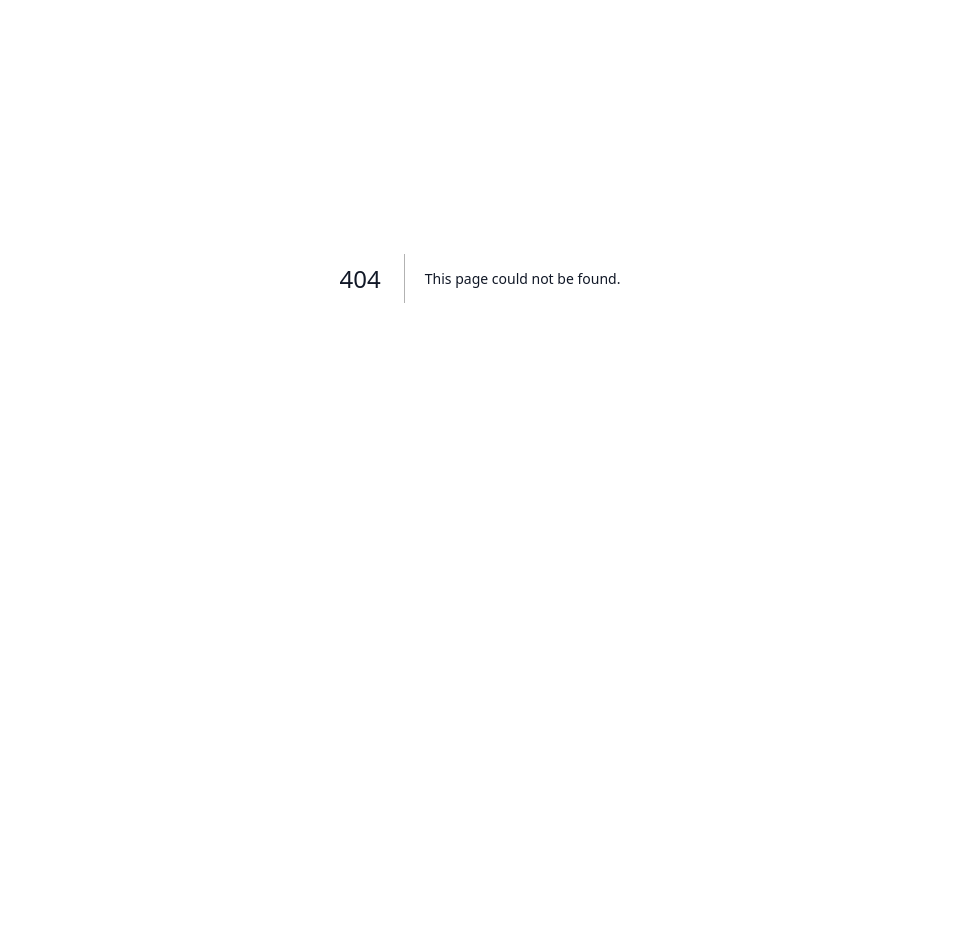
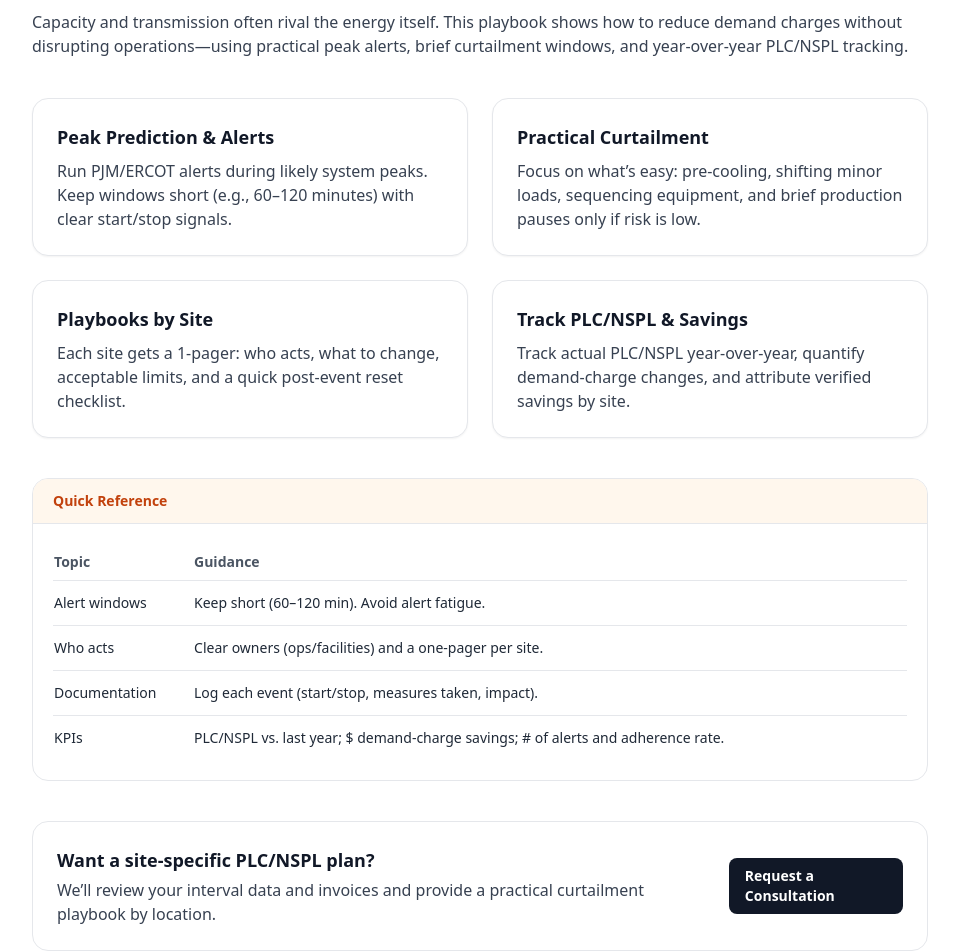
Before and after one commit to Alychang894/chang-energy-site, a Next.js app: page /resources/capacity-transmission-playbook in a window 1280 px wide. Before the commit this address had no page. Shown: the part 195-1147 px from the top of the page, without its empty margins (160-1119 px from the left). Before the commit the page ends 873 px from the top, so only its background shows below. Built offline with nearby package versions, Linux system fonts and the light colour scheme.

Commit message:
Create page.tsx

```diff
--- /dev/null
+++ b/app/resources/capacity-transmission-playbook/page.tsx
@@ -0,0 +1,138 @@
+// app/resources/capacity-transmission-playbook/page.tsx
+import Link from "next/link";
+import FadeIn from "@/components/FadeIn";
+
+export const metadata = {
+  title: "Capacity & Transmission Playbook | Resources | Chang Energy",
+  description:
+    "Practical PLC/NSPL and demand-charge strategy: peak alerts, curtailment playbooks, and year-over-year savings tracking.",
+};
+
+export default function Page() {
+  return (
+    <main className="px-6 py-14">
+      <div className="mx-auto max-w-4xl">
+        <FadeIn>
+          <p className="text-sm text-gray-500">
+            <Link href="/resources" className="hover:underline">
+              Resources
+            </Link>{" "}
+            / Capacity & Transmission Playbook
+          </p>
+
+          <h1 className="mt-2 text-3xl font-bold tracking-tight text-gray-900">
+            Capacity & Transmission Playbook
+          </h1>
+          <p className="mt-3 text-gray-700">
+            Capacity and transmission often rival the energy itself. This
+            playbook shows how to reduce demand charges without disrupting
+            operations—using practical peak alerts, brief curtailment windows,
+            and year-over-year PLC/NSPL tracking.
+          </p>
+        </FadeIn>
+
+        {/* Key ideas */}
+        <div className="mt-10 grid gap-6 md:grid-cols-2">
+          {[
+            {
+              title: "Peak Prediction & Alerts",
+              body:
+                "Run PJM/ERCOT alerts during likely system peaks. Keep windows short (e.g., 60–120 minutes) with clear start/stop signals.",
+            },
+            {
+              title: "Practical Curtailment",
+              body:
+                "Focus on what’s easy: pre-cooling, shifting minor loads, sequencing equipment, and brief production pauses only if risk is low.",
+            },
+            {
+              title: "Playbooks by Site",
+              body:
+                "Each site gets a 1-pager: who acts, what to change, acceptable limits, and a quick post-event reset checklist.",
+            },
+            {
+              title: "Track PLC/NSPL & Savings",
+              body:
+                "Track actual PLC/NSPL year-over-year, quantify demand-charge changes, and attribute verified savings by site.",
+            },
+          ].map((x) => (
+            <FadeIn key={x.title}>
+              <div className="rounded-2xl border bg-white p-6 shadow-sm">
+                <h3 className="text-lg font-semibold">{x.title}</h3>
+                <p className="mt-2 text-gray-700">{x.body}</p>
+              </div>
+            </FadeIn>
+          ))}
+        </div>
+
+        {/* Simple guidance table */}
+        <FadeIn>
+          <div className="mt-10 overflow-hidden rounded-2xl border bg-white">
+            <div className="border-b bg-orange-50 px-5 py-3 text-sm font-semibold text-orange-700">
+              Quick Reference
+            </div>
+            <div className="p-5">
+              <table className="w-full text-left text-sm">
+                <thead className="text-gray-600">
+                  <tr className="border-b">
+                    <th className="py-2">Topic</th>
+                    <th className="py-2">Guidance</th>
+                  </tr>
+                </thead>
+                <tbody className="text-gray-800">
+                  <tr className="border-b">
+                    <td className="py-3">Alert windows</td>
+                    <td className="py-3">
+                      Keep short (60–120 min). Avoid alert fatigue.
+                    </td>
+                  </tr>
+                  <tr className="border-b">
+                    <td className="py-3">Who acts</td>
+                    <td className="py-3">
+                      Clear owners (ops/facilities) and a one-pager per site.
+                    </td>
+                  </tr>
+                  <tr className="border-b">
+                    <td className="py-3">Documentation</td>
+                    <td className="py-3">
+                      Log each event (start/stop, measures taken, impact).
+                    </td>
+                  </tr>
+                  <tr>
+                    <td className="py-3">KPIs</td>
+                    <td className="py-3">
+                      PLC/NSPL vs. last year; $ demand-charge savings; # of
+                      alerts and adherence rate.
+                    </td>
+                  </tr>
+                </tbody>
+              </table>
+            </div>
+          </div>
+        </FadeIn>
+
+        {/* CTA */}
+        <FadeIn>
+          <div className="mt-10 rounded-2xl border bg-white p-6">
+            <div className="flex flex-col items-start justify-between gap-4 md:flex-row md:items-center">
+              <div>
+                <h3 className="text-lg font-semibold">
+                  Want a site-specific PLC/NSPL plan?
+                </h3>
+                <p className="mt-1 text-gray-700">
+                  We’ll review your interval data and invoices and provide a
+                  practical curtailment playbook by location.
+                </p>
+              </div>
+              <Link
+                href="/contact"
+                className="inline-flex items-center rounded-lg bg-gray-900 px-4 py-2 text-sm font-semibold text-white hover:bg-black/90"
+              >
+                Request a Consultation
+              </Link>
+            </div>
+          </div>
+        </FadeIn>
+      </div>
+    </main>
+  );
+}
```
